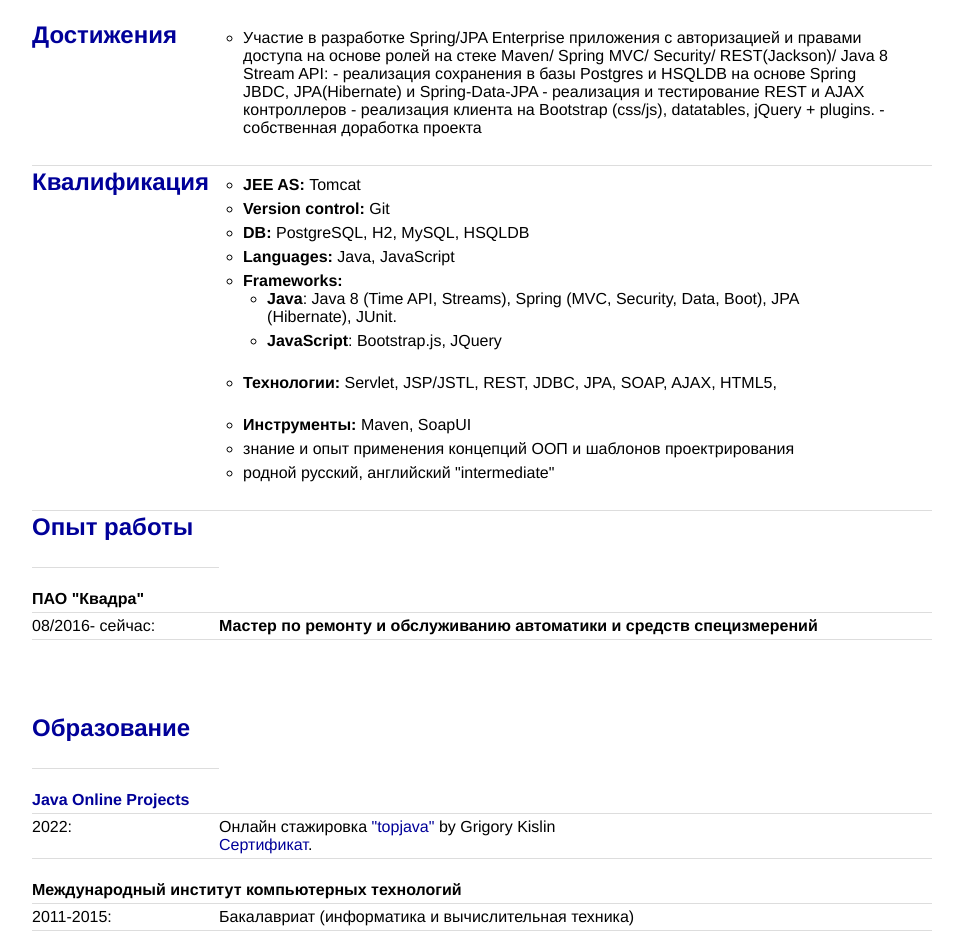
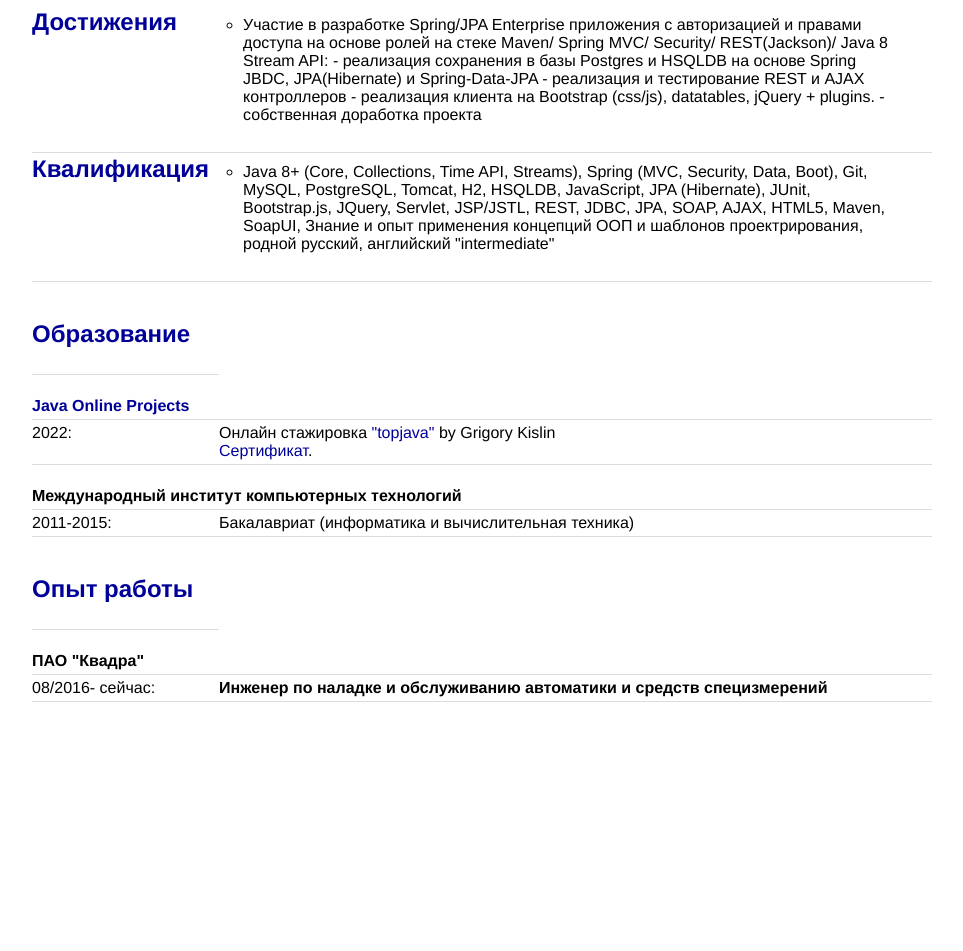
Before and after one commit to rjnz/rjnz.github.io, a plain HTML site: page index.html in a window 1280 px wide. Shown: the part 351-1302 px from the top of the page, without its empty margins (158-1121 px from the left). After the commit the page ends 1099 px from the top, so only its background shows below. Drawn offline with Linux system fonts and the light colour scheme.

Commit message:
Update index.html

```diff
--- a/index.html
+++ b/index.html
@@ -19,23 +19,16 @@
                     <br>
                     <a href="https://t.me/semenikhin_andrew">telegram</a>
                     <br>
-                    <!--<a href="skype:mogila_firefox">skype</a>
-                    <br>-->
                     <a href="mailto:semenikhin.andrew@gmail.com">semenikhin.andrew@gmail.com</a>
                     <br>
+                    <a href="https://github.com/rjnz/">GitHub</a>
                     <br>
-                    <!--<a href="https://habrahabr.ru/users/username/">профиль Habrahabr</a><br>
-                    <a href="https://stackoverflow.com/users/548473/username">профиль StackOverflow</a><br>-->
-                    <a href="https://github.com/rjnz/">GitHub</a><br>
-                    <!--<a href="https://www.linkedin.com/in/username">
-                        <img src="https://static.licdn.com/scds/common/u/img/webpromo/btn_viewmy_160x25.png" width="160"
-                             height="25" border="0" alt="View Username's profile on LinkedIn">
-                    </a><br>-->
                     <br>
-                    <strong>Личные качества:</strong> <br>аналитический склад ума, креативность,
-                    рассудительность, внимание к деталям, пунктуальность, легко завожу новые контакты<br>
-                    <br><br>
-                    <!--                    <a href="https://google.com">Рассказ про себя</a>-->
+                    <br>
+                    <br>
+                    <br>
+                    <br>
+                    <br>
                     <br>
                 </td>
                 <td style="vertical-align:middle;text-align:right;">
@@ -49,10 +42,6 @@
         <div>
             <p></p>
             <table>
-                <!--                <tr>-->
-                <!--                    <td><h3><a name="position">Позиция</a></h3></td>-->
-                <!--                    <td><h4>Я не волшебник, а только учусь, но уже кое-что могу =).</h4></td>-->
-                <!--                </tr>-->
                 <tr>
                     <td><h3><a name="achievements">Достижения</a></h3></td>
                     <td>
@@ -73,42 +62,19 @@
                     <td><h3><a name="qualification">Квалификация</a></h3></td>
                     <td>
                         <ul>
-                            <li><strong>JEE AS: </strong>Tomcat
+                            <li>
+                                Java 8+ (Core, Collections, Time API, Streams), Spring (MVC, Security, Data, Boot),
+                                Git, MySQL, PostgreSQL, Tomcat, H2, HSQLDB, JavaScript, JPA (Hibernate), JUnit,
+                                Bootstrap.js, JQuery, Servlet, JSP/JSTL, REST, JDBC, JPA, SOAP, AJAX, HTML5, Maven,
+                                SoapUI, Знание и опыт применения концепций ООП и шаблонов проектрирования,
+                                родной русский, английский "intermediate"
                             </li>
-                            <li><strong>Version control: </strong>Git</li>
-                            <li><strong>DB: </strong>PostgreSQL, H2, MySQL, HSQLDB
-                            </li>
-                            <li><strong>Languages: </strong>Java, JavaScript
-                            </li>
-                            <li><strong>Frameworks:</strong>
-                                <ul>
-                                    <li><strong>Java</strong>: Java 8 (Time API, Streams), Spring (MVC, Security, Data, Boot), JPA (Hibernate), JUnit.</li>
-                                    <li><strong>JavaScript</strong>: Bootstrap.js, JQuery</li>
-                                </ul>
-                            </li>
-                            <li><strong>Технологии: </strong>Servlet, JSP/JSTL, REST, JDBC, JPA, SOAP, AJAX, HTML5, <br><br>
-                            </li>
-                            <li><strong>Инструменты: </strong>Maven, SoapUI
-                            </li>
-                            <li>знание и опыт применения концепций ООП и шаблонов проектрирования
-                            </li>
-                            <li>родной русский, английский "intermediate"</li>
                         </ul>
-                <tr>
-                    <td><h3><a name="experience">Опыт работы</a></h3></td>
-                </tr>
-                <tr>
-                    <td colspan="2"><br><strong>ПАО "Квадра"</strong>
-                    </td>
-                </tr>
-                <tr>
-                    <td>08/2016- сейчас:</td>
-                    <td><strong>Мастер по ремонту и обслуживанию автоматики и средств специзмерений</strong>
                     </td>
                 </tr>
 
                 <tr>
-                    <td><br><br><br><br><h3><a name="education">Образование</a></h3>
+                    <td><br><br><h3><a name="education">Образование</a></h3>
                 </tr>
                 <tr>
                     <td colspan=2><strong><a href="https://javaops.ru/" target=_blank><br>Java Online
@@ -128,6 +94,19 @@
                     <td>2011-2015:</td>
                     <td>Бакалавриат (информатика и вычислительная техника)</td>
                 </tr>
+
+                <tr>
+                    <td><br><br><h3><a name="experience">Опыт работы</a></h3></td>
+                </tr>
+                <tr>
+                    <td colspan="2"><br><strong>ПАО "Квадра"</strong>
+                    </td>
+                </tr>
+                <tr>
+                    <td>08/2016- сейчас:</td>
+                    <td><strong>Инженер по наладке и обслуживанию автоматики и средств специзмерений</strong>
+                    </td>
+                </tr>
             </table>
         </div>
     </div>
```
